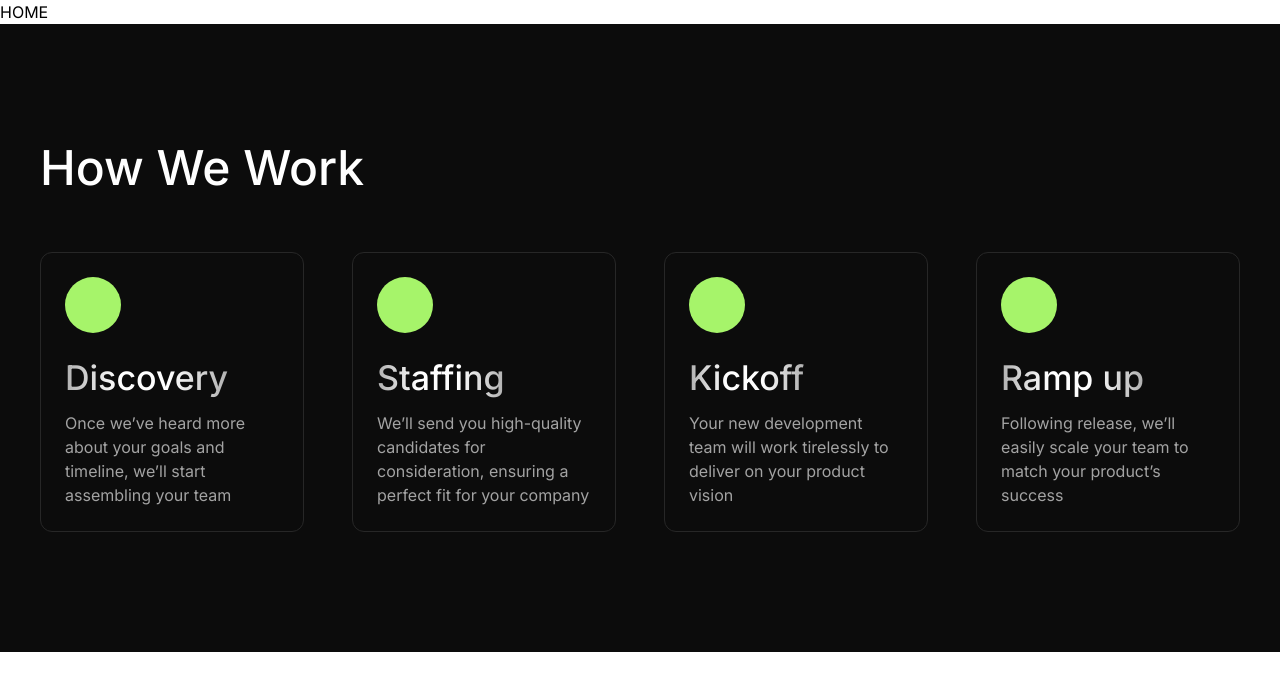
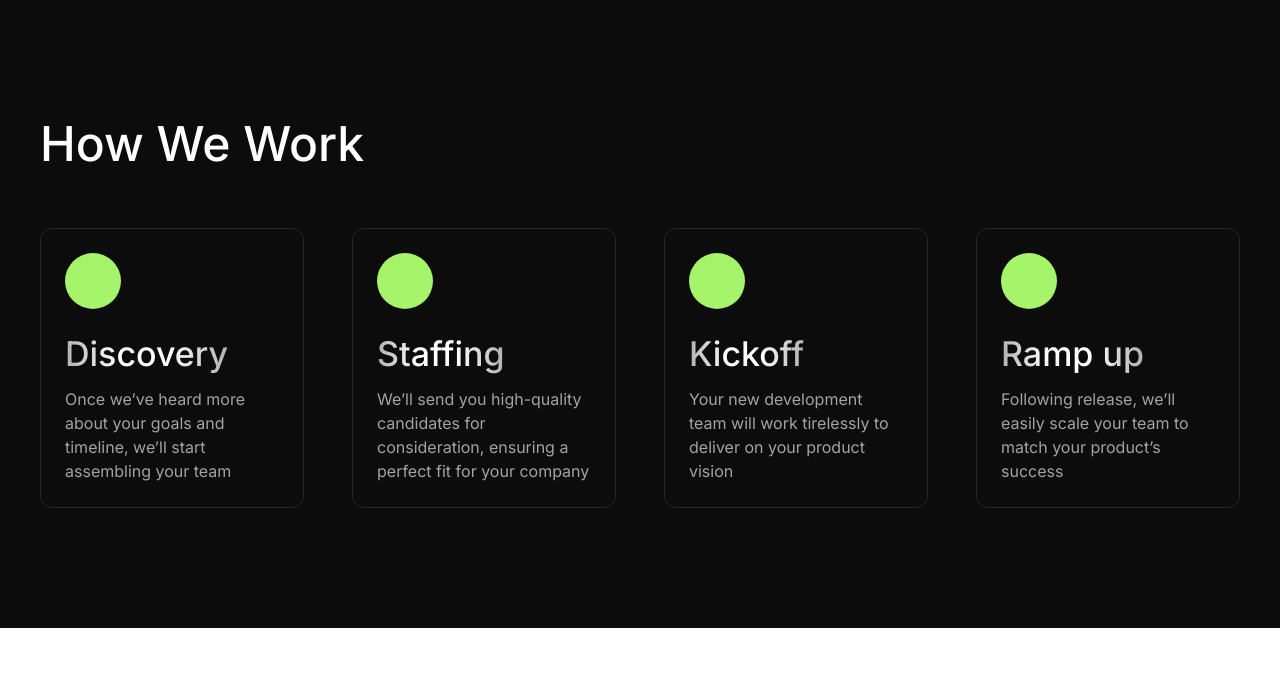
Before and after one commit to cvspan/cvspan-web, a Next.js app: page /about in a window 1280 px wide. Shown: the top 690 px of the page. Built offline with nearby package versions, Linux system fonts and the light colour scheme.

Commit message:
Update index.tsx

```diff
--- a/src/components/pages/about/index.tsx
+++ b/src/components/pages/about/index.tsx
@@ -4,7 +4,6 @@ import React from 'react';
 export default function Aboutpage() {
     return (
         <>
-            <h1>HOME</h1>
             <HowweWork />
         </>
     );
```
